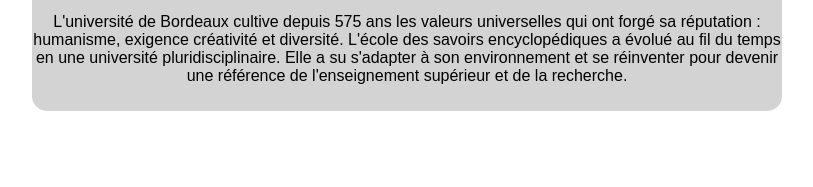
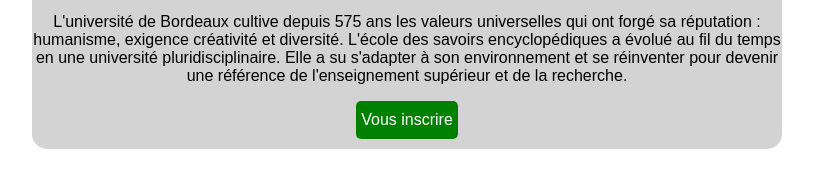
Before and after one commit to labian0/sceance8-web, a plain HTML site: page index.html in a window 1280 px wide. Shown: the part 189-376 px from the top of the page, without its empty margins (233-1046 px from the left). Drawn offline with Linux system fonts and the light colour scheme.

Commit message:
bouton inscription

```diff
--- a/index.html
+++ b/index.html
@@ -47,6 +47,7 @@
             background-color: lightgray;
             padding: 10px 0;
             border-radius: 15px;
+            text-align: center;
         }
         #grisatre > p {
             text-align: center;
@@ -59,7 +60,13 @@
             height: 100px;
             width: auto;
         }
-        footer{
+        #bouton-inscrire{
+            display: inline-block;
+            background-color: green;
+            padding: 10px 5px;
+            border-radius: 5px;
+            color: white;
+
         }
     </style>
 </head>
@@ -86,6 +93,7 @@
                     L'école des savoirs encyclopédiques a évolué au fil du temps en une université pluridisciplinaire.
                     Elle a su s'adapter à son environnement et se réinventer pour devenir une référence de l'enseignement supérieur et de la recherche.
                 </p>
+                <a id="bouton-inscrire">Vous inscrire</a>
             </div>
 
             <div id="blanche">
```
